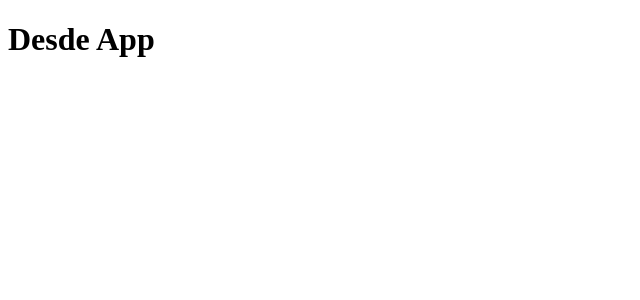
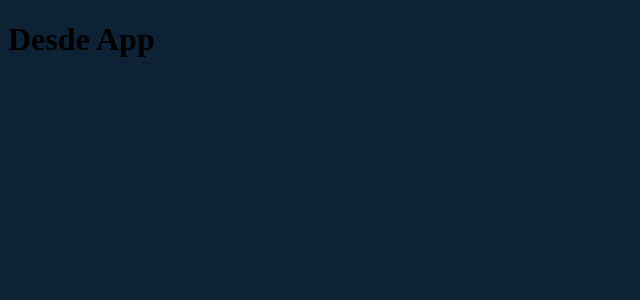
Before and after one commit to jimmy-bustillo/criptos-react, a React (Vite) app: page / in a window 1280 px wide. Shown: the top 300 px of the page, without its empty margins (0-640 px from the left). Built offline with nearby package versions, Linux system fonts and the light colour scheme.

Commit message:
Agrega color de fondo

```diff
--- a/src/index.css
+++ b/src/index.css
@@ -0,0 +1,3 @@
+body{
+  background-color: #0d2235;
+}
```
